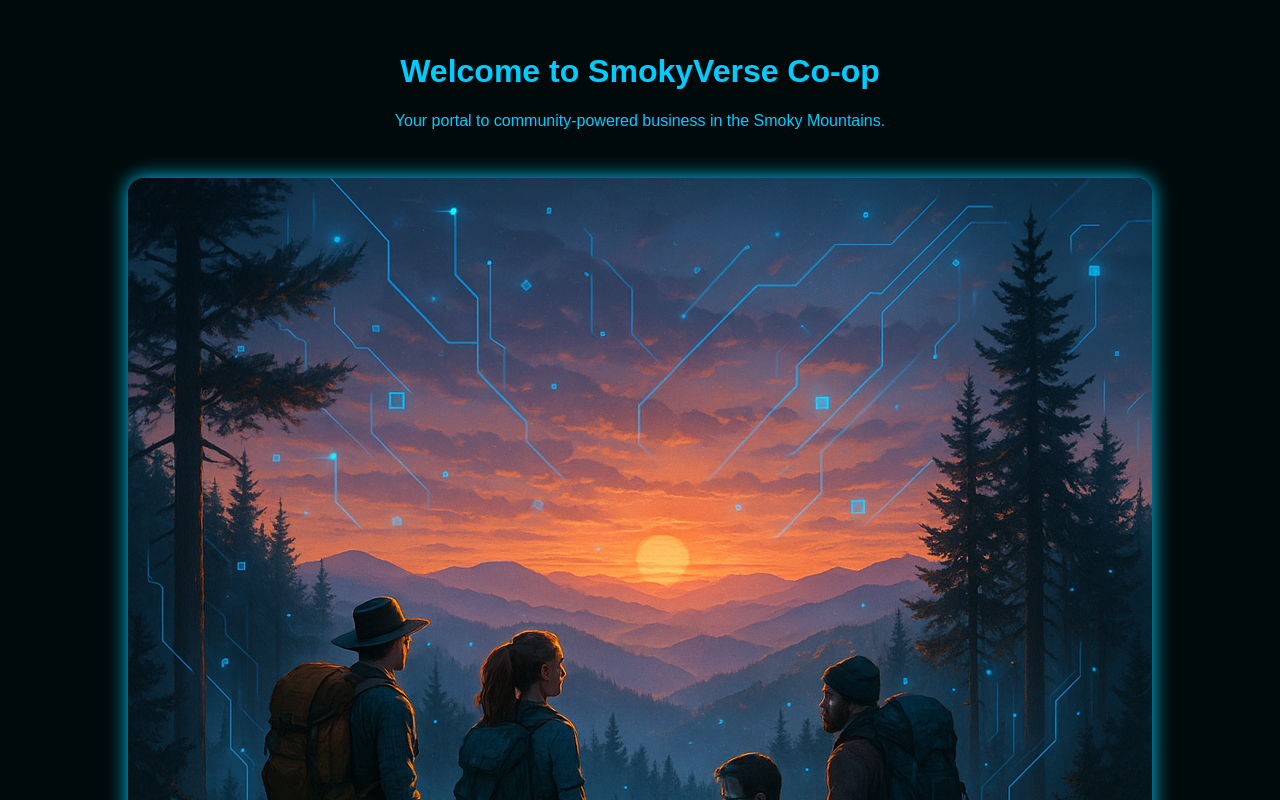
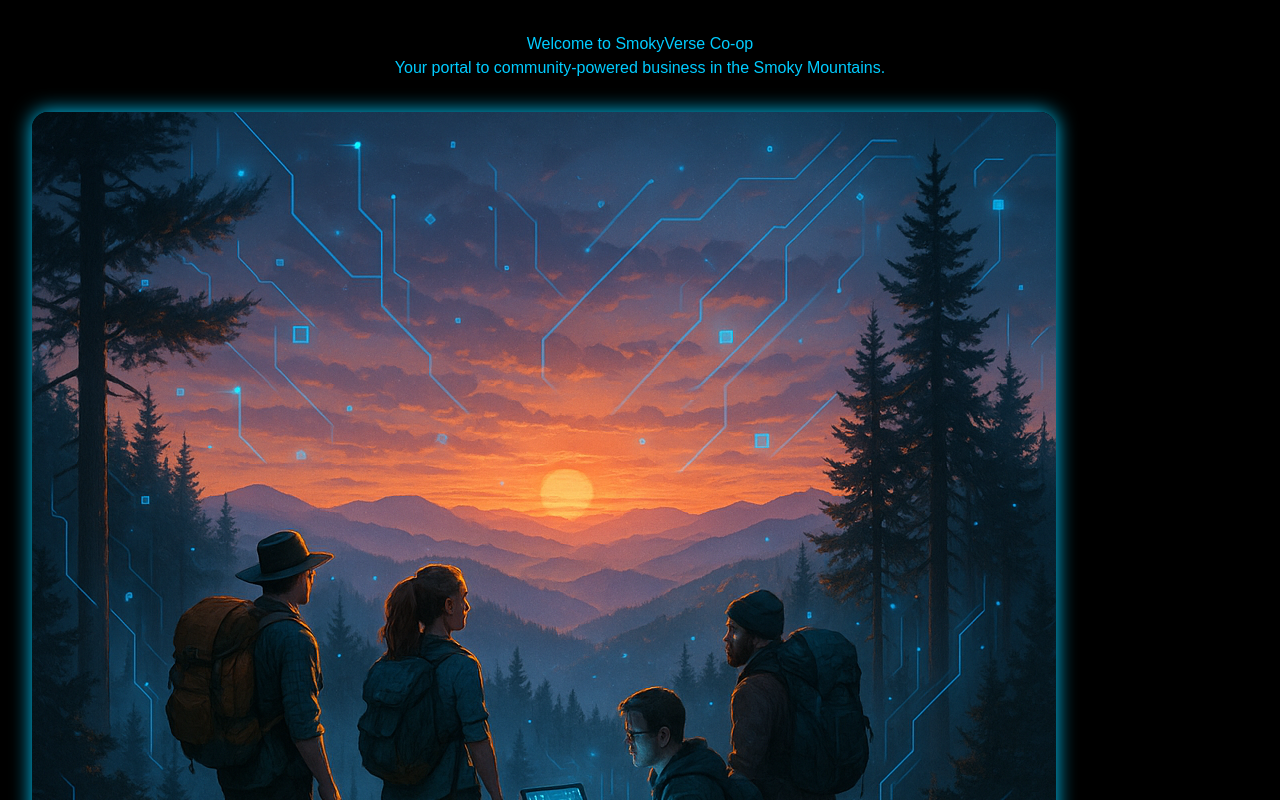
Before and after one commit to Hoyt1974/smokyverse-coop, a Next.js app: page / in a window 1280 px wide. Shown: the top 800 px of the page. Built offline with nearby package versions, Linux system fonts and the light colour scheme.

Commit message:
🔥 Style build page to match glowing blue UI

```diff
--- a/app/globals.css
+++ b/app/globals.css
@@ -1,21 +1,16 @@
-/* @tailwind base;
+@tailwind base;
 @tailwind components;
-@tailwind utilities; */
+@tailwind utilities;
 
-/* app/globals.css */
-/* Global Styles with Blue on Black Theme */
+/* Basic dark theme background/text styling */
+/* body {
+  background-color: #0a0a0a;
+  color: #ededed;
+  font-family: sans-serif;
+} */
+
 body {
-  margin: 0;
+  background-color: black;
+  color: #00ccff;
   font-family: sans-serif;
-  background-color: #000a0a; /* Deep black-blue background */
-  color: #00ccff; /* Electric blue text */
 }
-
-a {
-  color: #00ccff;
-  text-decoration: none;
-}
-
-a:hover {
-  text-decoration: underline;
-}
```
Also changed, not shown: app/page.tsx (+0 -25 lines), app/build/page.tsx.
